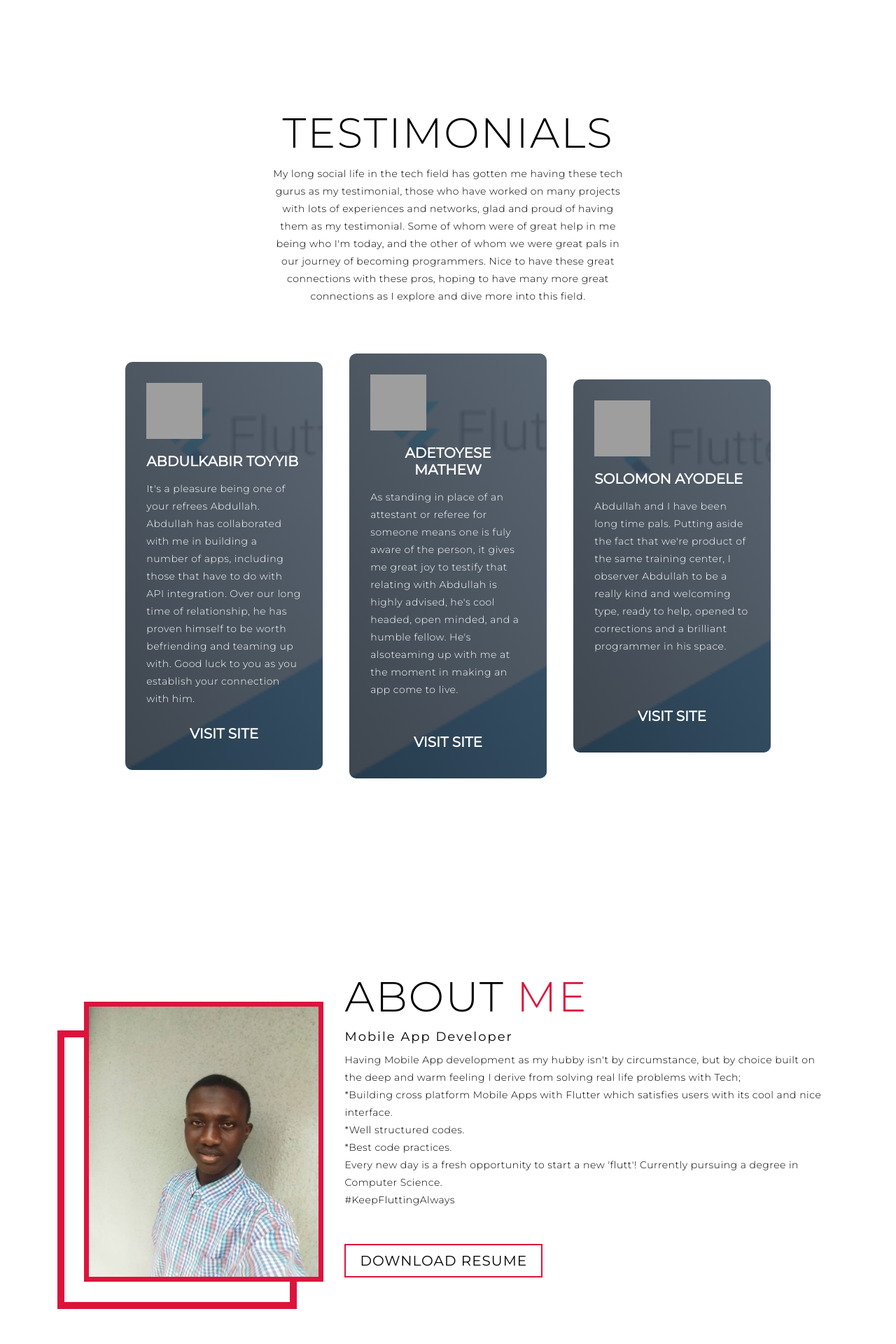
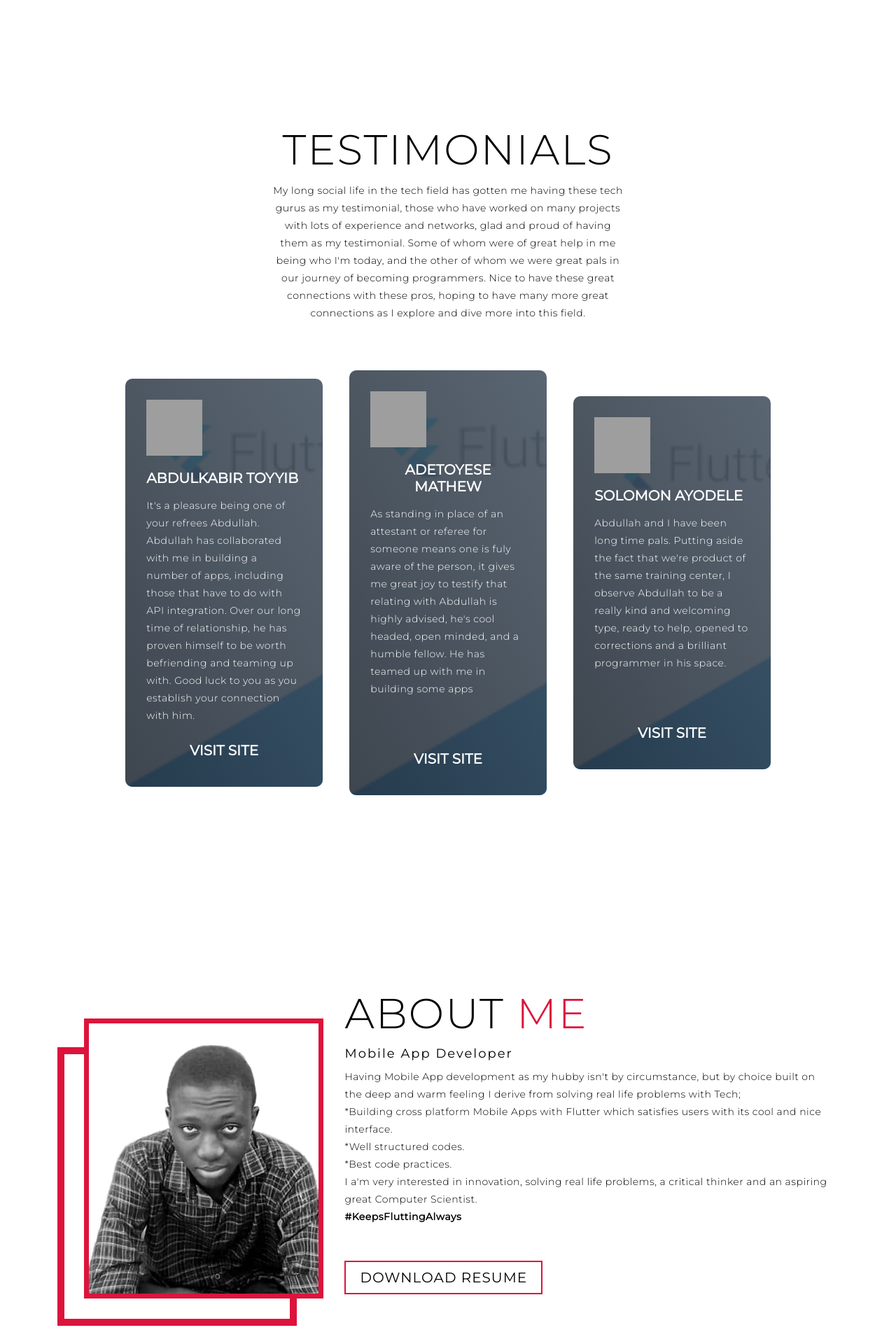
Before and after one commit to abdorll/abdorll.github.io, a PHP site: page / in a window 1280 px wide. Shown: the part 2280-4200 px from the top of the page at 70% size. Run offline with PHP 8.4, Linux system fonts and the light colour scheme; grey boxes are pictures that could not be loaded.

Commit message:
made changed to the update

```diff
--- a/home.html
+++ b/index.html
@@ -56,10 +56,8 @@
       <div class="service-top">
         <h1 class="section-title"><span>My </span>Projects</h1>
         <p>This is a display of some of the flutter projects I've worked on,
-          comprising of those on the store, plus those on my repo. It
-          should also be noted here that few are still under review
-          by google and still working on a few other ones.
-          In addition to these, I have also been able collaborate with
+          comprising of those on the store, plus one on my repo.
+          In addition to this, I have also been able collaborate with
           many flutter giants some of who are listed in the
           testiminial section during my course of learning mobile app
           development in building some other briliant apps.</p>
@@ -69,7 +67,7 @@
           <div class="icon"><img src="https://img.icons8.com/bubbles/2x/test-account.png" /></div>
           <h2>Golden Fund</h2>
           <a href="https://play.google.com/store/apps/details?id=com.esusupayapp.goldfund" target="_blank">
-            <p>Golden Fund Cooperative App s a digital platform designed to simplify thrift savings,
+            <p>Golden Fund Cooperative Apps a digital platform designed to simplify thrift savings,
               collections, and microcredit towards enhancing the delivery of digital financial services
                to the last mile.
               <br>
@@ -101,16 +99,13 @@
         <div class="service-item">
           <div class="icon"><img src="https://img.icons8.com/bubbles/2x/test-account.png" /></div>
           <h2>Bohatty Cooperative</h2>
-          <a href="https://github.com/Al-Mujaahid/Bohatty" target="_blank">
-            <p>
-              This is still under production, but you can check it out on my repo for the mean time.
+          <a href="https://play.google.com/store/apps/details?id=com.esusuafrica.bohattycooperative" target="_blank">
+            <p>Bohatty cooperative is a micro-credit arm of Bohatty International duly registered with the Corporate
+              Affairs Commission and the Ministry of Commerce and Industry.
+              Bohatty Cooperatives is involved in savings, loans and has investment portfolios in Agriculture,
+              Transportation, Networking and Ecommerce.
               <br>
-              <br>
-              <br>
-              <br>
-              <br>
-              <br>
-              <br>
+            <br>
             </p>
           </a>
         </div>
@@ -139,7 +134,7 @@
       <div class="testimonial-top">
         <h1 class="section-title">Testimonials</h1>
         <p>My long social life in the tech field has gotten me having these tech gurus as my testimonial, those who have worked on many projects with lots of
-          experiences and networks, glad and proud of having them as my testimonial. Some of whom were of great help in me being who I'm today, and the other
+          experience and networks, glad and proud of having them as my testimonial. Some of whom were of great help in me being who I'm today, and the other
           of whom we were great pals in our journey of becoming programmers. Nice to have these great connections with these pros, hoping to have many more
           great connections as I explore and dive more into this field.</p>
       </div>
@@ -167,8 +162,8 @@
             <p>
               As standing in place of an attestant or referee for someone means one is fuly aware of
               the person, it gives me great joy to testify that relating with Abdullah is highly advised,
-              he's cool headed, open minded, and a humble fellow. He's alsoteaming up with me at the moment
-              in making an app come to live.
+              he's cool headed, open minded, and a humble fellow. He has teamed up with me in building some apps
+              <br>
               <br>
               <br>
               <br>
@@ -182,7 +177,7 @@
           <a href="http://solohcode.herokuapp.com/" target="_blank">
             <p>
               Abdullah and I have been long time pals. Putting aside the fact that we're product of
-              the same training center, I observer Abdullah to be a really kind and welcoming type, ready to help,
+              the same training center, I observe Abdullah to be a really kind and welcoming type, ready to help,
               opened to corrections and a brilliant programmer in his space.
               <br>
               <br>
@@ -202,7 +197,7 @@
     <div class="about container">
       <div class="col-left">
         <div class="about-img">
-          <img src="./img/aa4.jpeg" alt="img">
+          <img src="./img/me.png" alt="img">
         </div>
       </div>
       <div class="col-right">
@@ -218,10 +213,9 @@
           <br>
           *Best code practices.
           <br>
-          Every new day is a fresh opportunity to start a new 'flutt'!
-          Currently pursuing a degree in Computer Science.
+          I a'm very interested in innovation, solving real life problems, a critical thinker and an aspiring great Computer Scientist.
            <br>
-          #KeepFluttingAlways
+          <strong>#KeepsFluttingAlways</strong>
         </p>
         <a href="https://drive.google.com/file/d/1i26-ptnNBn8-EwP1Qh3X0GFx77h797jC/view?usp=sharing"  target="_blank" class="cta">Download Resume</a>
       </div>
@@ -256,7 +250,7 @@
           <div class="icon"><img src="https://img.icons8.com/bubbles/100/000000/map-marker.png" /></div>
           <div class="contact-info">
             <h1>Address</h1>
-            <h2>University of Lagos, Nigeria</h2>
+            <h2>Lagos, Nigeria</h2>
           </div>
         </div>
       </div>
--- a/index.php
+++ b/index.php
@@ -1,2 +1,2 @@
-<?php include_once("home.html");
+<?php include_once("index.html");
 ?>
```
Also changed, not shown: img/me.png, 1 other file.
